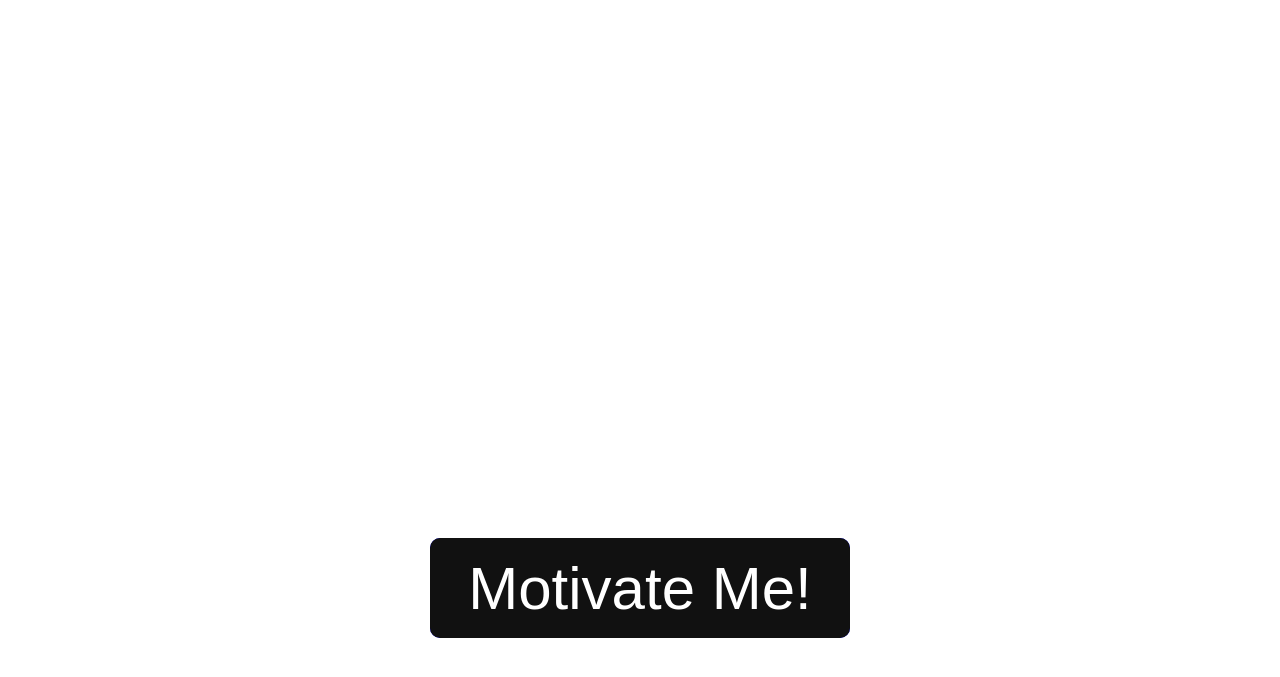
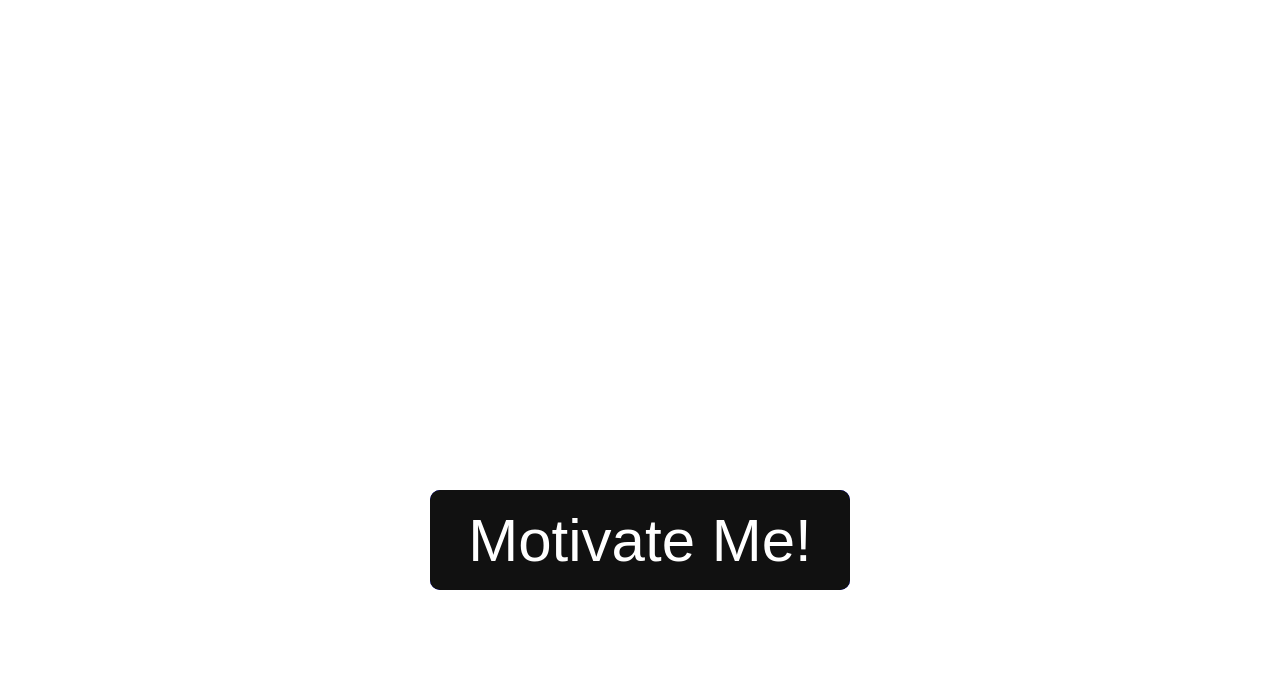
Before and after one commit to danialasaria/MotivateMe, a plain HTML site: page index.html in a window 1280 px wide. Shown: the part 113-790 px from the top of the page. Drawn offline with Linux system fonts and the light colour scheme.

Commit message:
updated spacing

```diff
--- a/index.css
+++ b/index.css
@@ -1,8 +1,6 @@
 #buttonContainer {
 	display: flex;
 	justify-content: center;
-	align-content: flex-end;
-	margin-top: auto;
 }
 
 #reactButton {
@@ -15,7 +13,7 @@
 	background-color: white;
 	margin: 5px;
     width: calc(100vw - 40px);
-    height: calc(96vh - 130px);
+    height: calc(90vh - 130px);
 }
 
 #quote {
```
